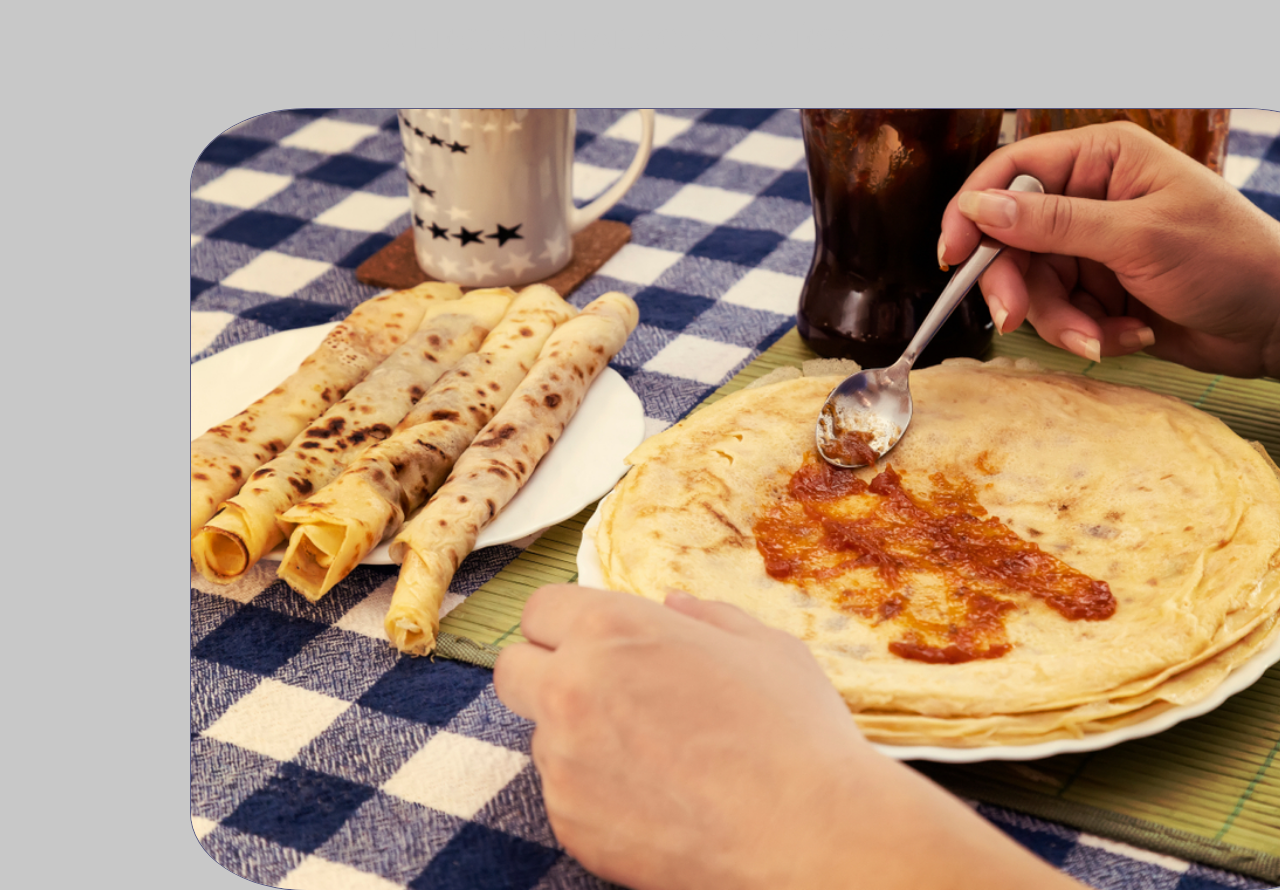
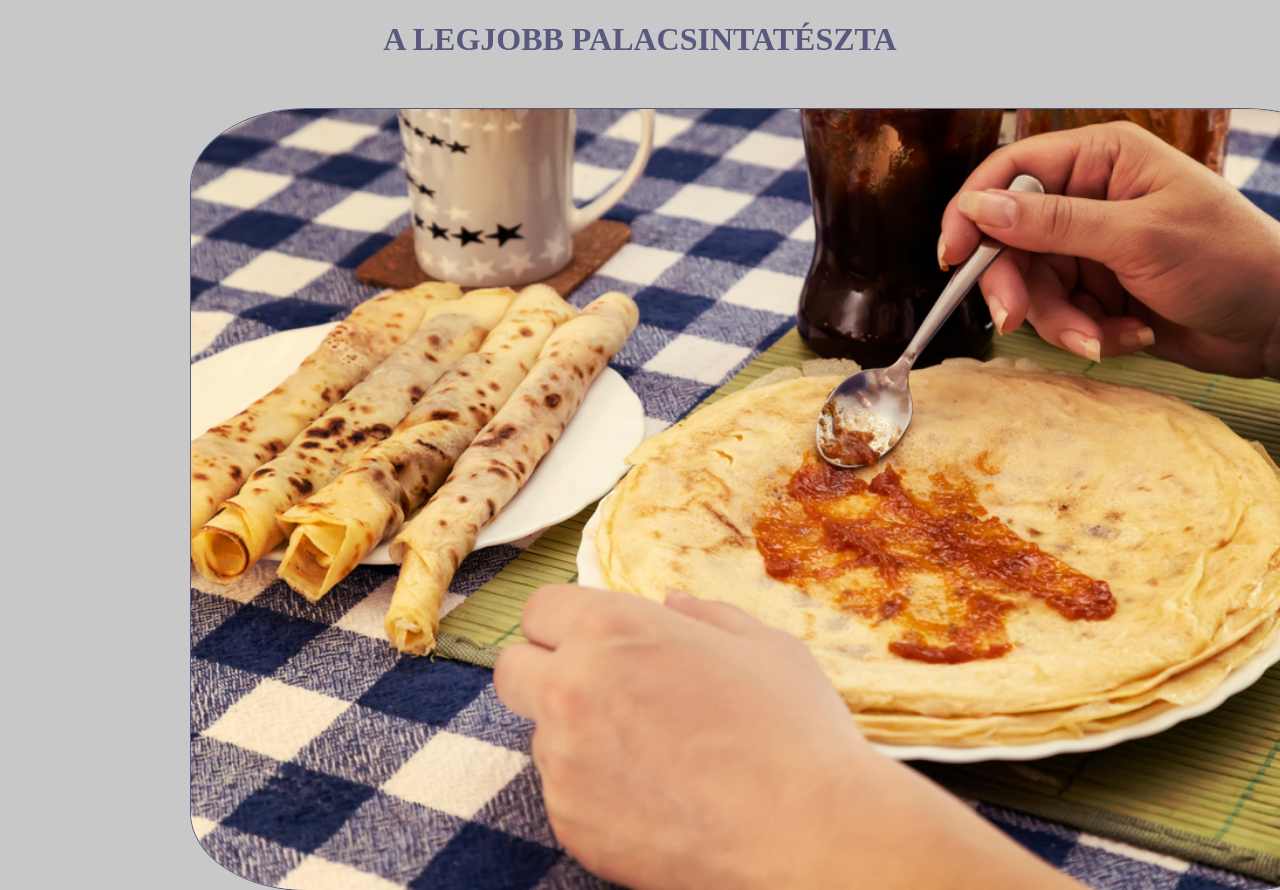
Before and after one commit to GaboSuli/palacsintaaaa, a plain HTML site: page index.html in a window 1280 px wide. Shown: the top 890 px of the page. Drawn offline with Linux system fonts and the light colour scheme.

Commit message:
😎😉🤞✌🤞🔴🔵🤞🟣🟪

```diff
--- a/css.css
+++ b/css.css
@@ -1,7 +1,7 @@
 body
 {
     background-color: rgb(200, 200, 200) ;
-    color: rgb(200, 200, 200) ;
+    color: rgb(89, 89, 128) ;
     max-width: 1000px;
     margin-top: 0px;
     margin-bottom: 0px;
```
